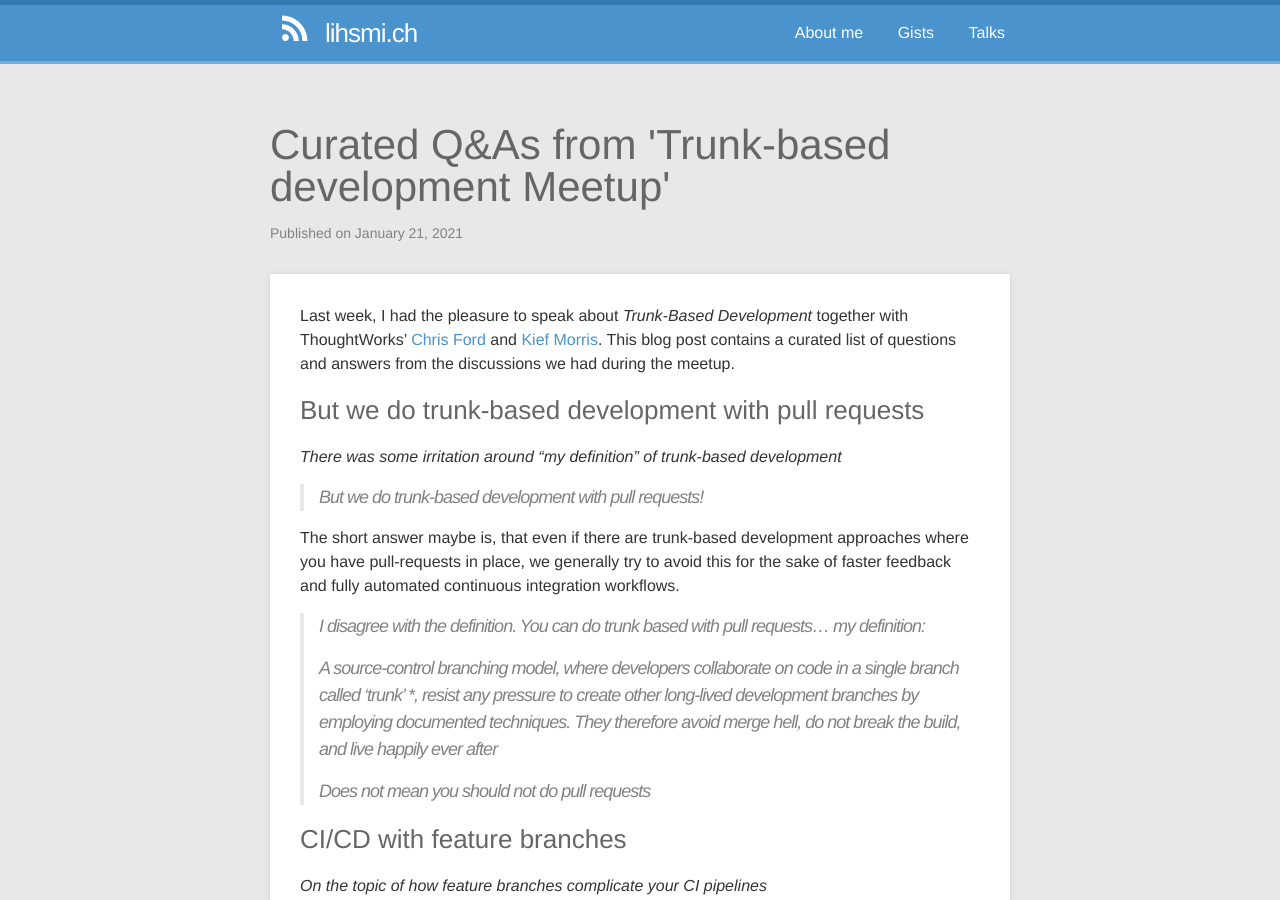
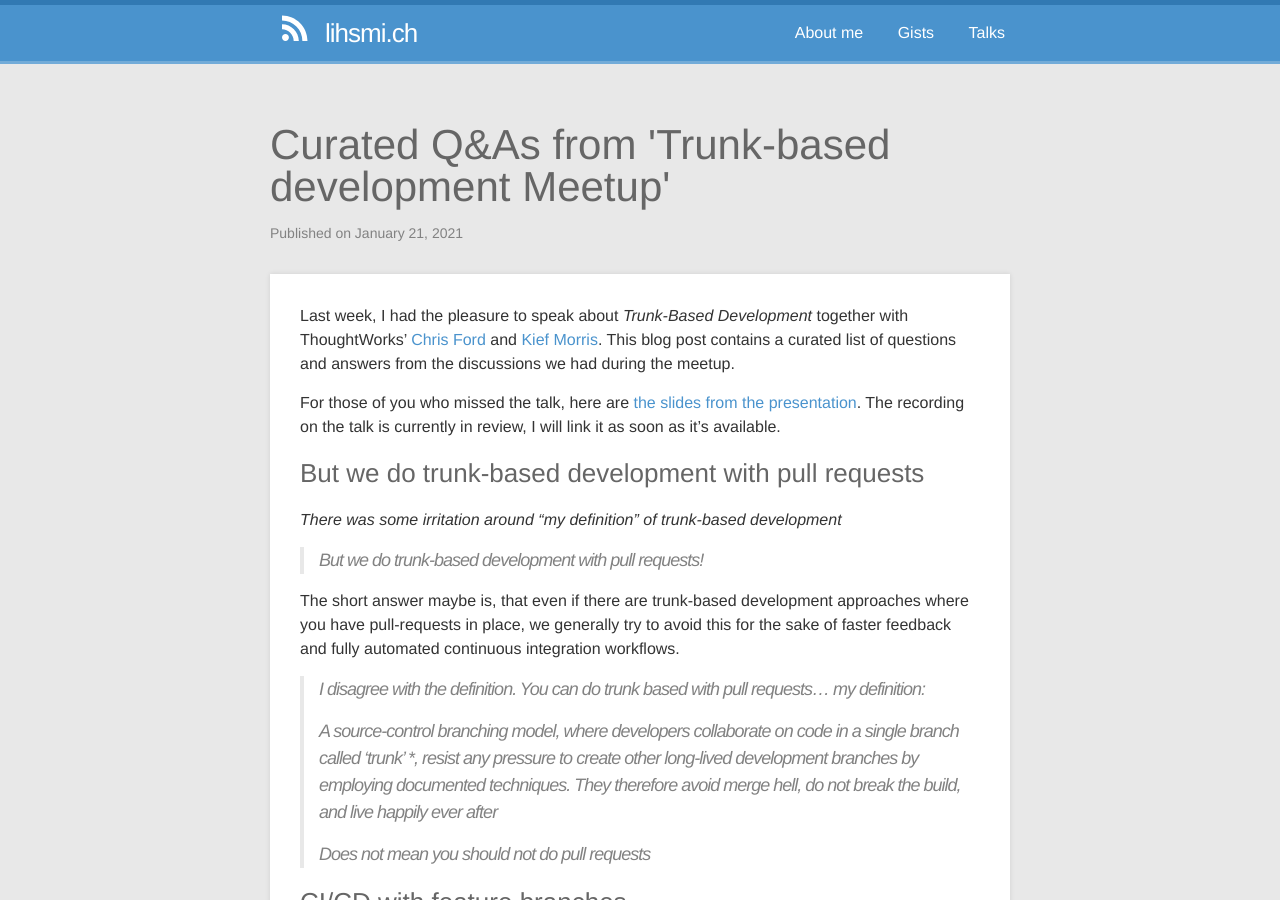
Before and after one commit to michaellihs/michaellihs.github.io, a Jekyll site: the page built from _posts/2021-01-21-q-and-a-trunk-based-development.markdown, in a window 1280 px wide and 900 px high. Built offline with Jekyll 4.4.1, drawn with Linux system fonts in a browser that asks for light colours; comment, search, counter and statistics services are not loaded.

Commit message:
add link to slides

```diff
--- a/_posts/2021-01-21-q-and-a-trunk-based-development.markdown
+++ b/_posts/2021-01-21-q-and-a-trunk-based-development.markdown
@@ -7,6 +7,8 @@ categories: meetup
 ---
 
 Last week, I had the pleasure to speak about *Trunk-Based Development* together with ThoughtWorks' [Chris Ford](https://twitter.com/ctford) and [Kief Morris](https://twitter.com/kief). This blog post contains a curated list of questions and answers from the discussions we had during the meetup.
+
+For those of you who missed the talk, here are [the slides from the presentation](https://github.com/michaellihs/presentations/blob/master/trunk-based-development/2021-01-21-meetup-trunk-based-development.pdf). The recording on the talk is currently in review, I will link it as soon as it's available.
 
 ### But we do trunk-based development with pull requests
 
```
